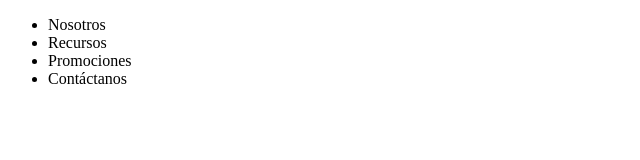
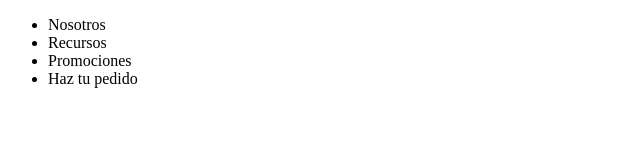
Before and after one commit to Tote1103/alura-git, a plain HTML site: page index.html in a window 1280 px wide. Shown: the full height of the page, 0-640 px from the left. Drawn offline with Linux system fonts and the light colour scheme.

Commit message:
Cambio de nombre de pestaña nav

```diff
--- a/index.html
+++ b/index.html
@@ -9,7 +9,7 @@
             <li>Nosotros</li>
             <li>Recursos</li>
             <li>Promociones</li>
-            <li>Contáctanos</li>
+            <li>Haz tu pedido</li>
         </ul>
     </body>
 </html>
```
